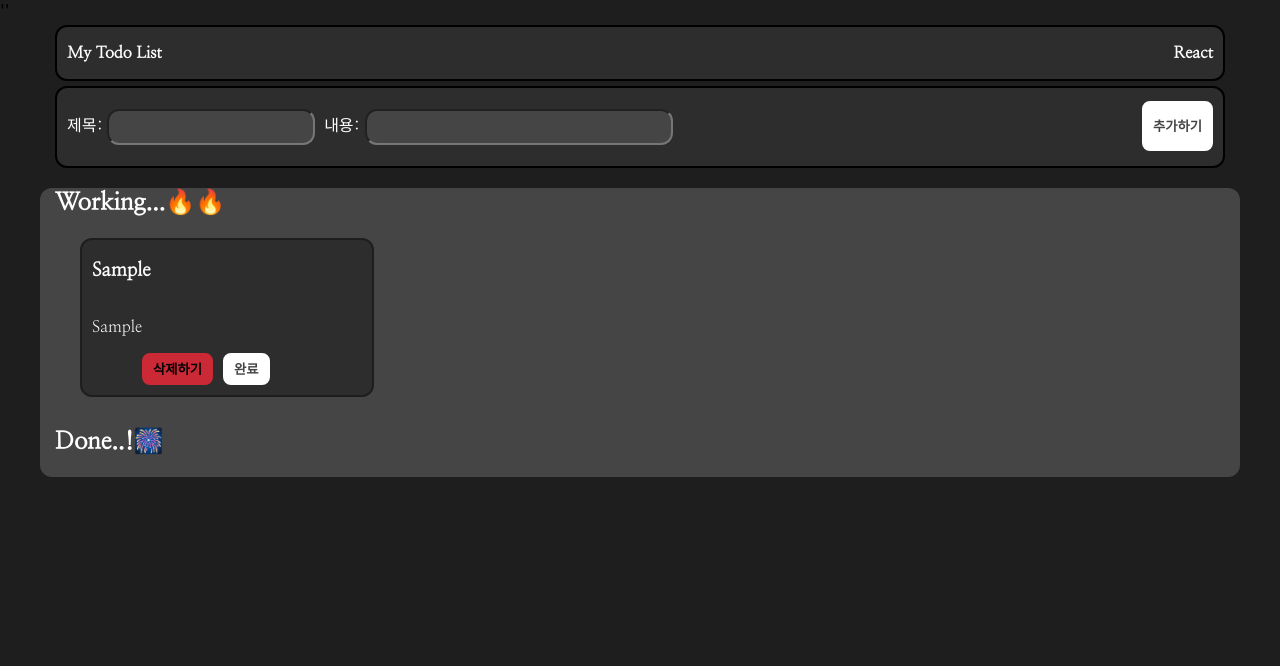
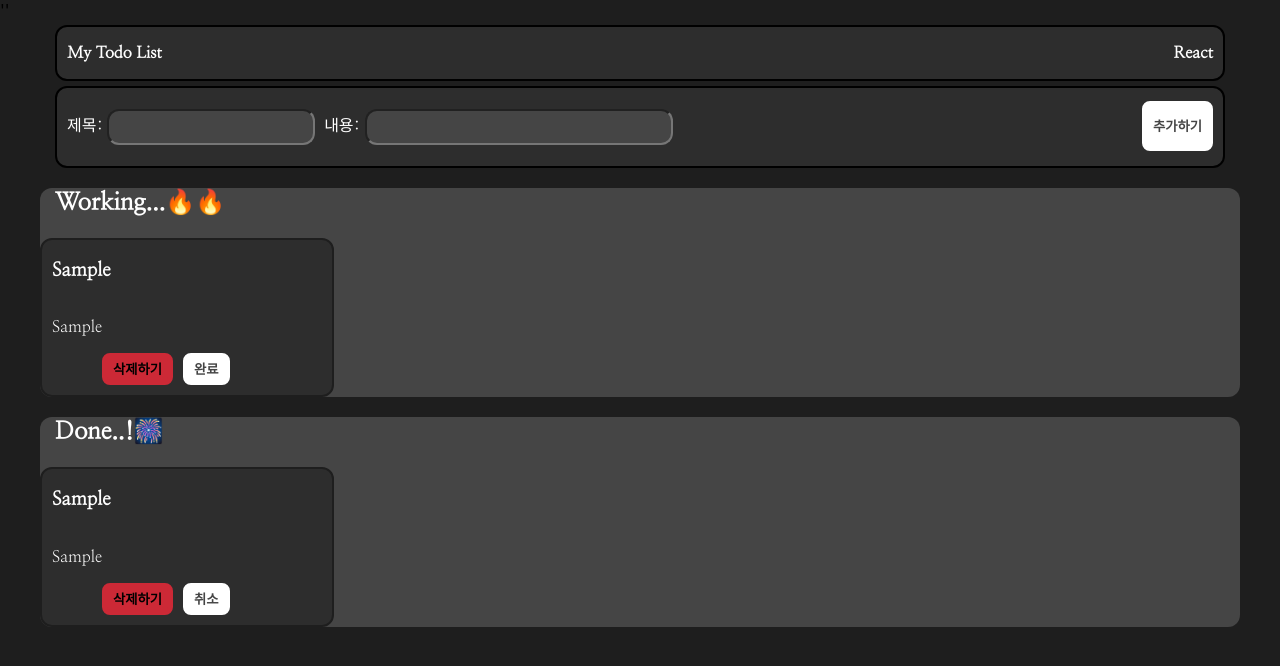
Before and after one commit to DecidedCard/React-todolist, a React (Create React App) app: page / in a window 1280 px wide. Both pictures are taken after typing "Sample", "Sample" into the empty fields and a click on the button "추가하기". Shown: the top 666 px of the page. Built offline with nearby package versions, Linux system fonts and the light colour scheme.

Commit message:
refactor: 컴포넌트 분리

```diff
--- a/src/App.jsx
+++ b/src/App.jsx
@@ -1,27 +1,8 @@
-import { useState } from "react";
 import "./App.css";
-import Header from "./components/Header";
-import Main from "./components/Main";
+import Layout from "./components/Layout";
 
 function App() {
-  let checkContents = [];
-
-  const startContents = () => {
-    for (let i = 0; i < localStorage.length; i++) {
-      const checkKey = localStorage.key(i);
-      const check = JSON.parse(localStorage.getItem(checkKey));
-      checkContents.push(check);
-    }
-  };
-  startContents();
-  const [contents, setContents] = useState([...checkContents]);
-
-  return (
-    <div className="main">
-      <Header contents={contents} setContents={setContents} />
-      <Main contents={contents} setContents={setContents} />
-    </div>
-  );
+  return <Layout />;
 }
 
 export default App;
--- /dev/null
+++ b/src/components/Layout.jsx
@@ -0,0 +1,27 @@
+import React from "react";
+import Header from "./Header";
+import Main from "./Main";
+import { useState } from "react";
+
+function Layout() {
+  let checkContents = [];
+
+  const startContents = () => {
+    for (let i = 0; i < localStorage.length; i++) {
+      const checkKey = localStorage.key(i);
+      const check = JSON.parse(localStorage.getItem(checkKey));
+      checkContents.push(check);
+    }
+  };
+  startContents();
+  const [contents, setContents] = useState([...checkContents]);
+
+  return (
+    <div className="main">
+      <Header contents={contents} setContents={setContents} />
+      <Main contents={contents} setContents={setContents} />
+    </div>
+  );
+}
+
+export default Layout;
--- a/src/components/Main.jsx
+++ b/src/components/Main.jsx
@@ -4,30 +4,12 @@ import TodoCard from "./TodoCard";
 function Main({ contents, setContents }) {
   return (
     <main>
-      <section className="todolist">
-        <h2>Working...🔥🔥</h2>
-        <ul className="card-list">
-          {contents.map((i) => {
-            if (i.isDone === true) {
-              return false;
-            }
-            return (
-              <TodoCard contents={contents} setContents={setContents} i={i} />
-            );
-          })}
-        </ul>
-        <h2>Done..!🎆</h2>
-        <ul className="card-list">
-          {contents.map((i) => {
-            if (i.isDone === false) {
-              return false;
-            }
-            return (
-              <TodoCard contents={contents} setContents={setContents} i={i} />
-            );
-          })}
-        </ul>
-      </section>
+      <TodoCard contents={contents} setContents={setContents} isActive={true} />
+      <TodoCard
+        contents={contents}
+        setContents={setContents}
+        isActive={false}
+      />
     </main>
   );
 }
--- a/src/components/TodoCard.jsx
+++ b/src/components/TodoCard.jsx
@@ -1,7 +1,7 @@
 import React from "react";
 
-function TodoCard({ contents, setContents, i }) {
-  const deleteTodo = (id) => {
+function TodoCard({ contents, setContents, i, isActive }) {
+  const deletebtn = (id) => {
     const newContents = contents.filter((todo) => {
       return todo.id !== id;
     });
@@ -23,37 +23,29 @@ function TodoCard({ contents, setContents, i }) {
     setContents(check);
   };
 
-  if (i.isDone === false) {
   return (
+    <section className="todolist">
+      {contents.map((i) => {
+        return (
+          <>
+            <h2>{isActive ? "Working...🔥🔥" : "Done..!🎆"}</h2>
             <li key={i.id} className="todo-card">
               <h3>{i.title}</h3>
               <p>{i.content}</p>
               <p className="todo-btn">
-          <button className="del-btn" onClick={() => deleteTodo(i.id)}>
+                <button className="del-btn" onClick={() => deletebtn(i.id)}>
                   삭제하기
                 </button>
                 <button className="done-btn" onClick={() => toggleBtn(i.id)}>
-            완료
+                  {isActive ? "완료" : "취소"}
                 </button>
               </p>
             </li>
+          </>
         );
-  } else {
-    return (
-      <li key={i.id} className="todo-card">
-        <h3>{i.title}</h3>
-        <p>{i.content}</p>
-        <p className="todo-btn">
-          <button className="del-btn" onClick={() => deleteTodo(i.id)}>
-            삭제하기
-          </button>
-          <button className="cancle-btn" onClick={() => toggleBtn(i.id)}>
-            취소
-          </button>
-        </p>
-      </li>
+      })}
+    </section>
   );
-  }
 }
 
 export default TodoCard;
--- a/src/index.js
+++ b/src/index.js
@@ -6,9 +6,9 @@ import reportWebVitals from "./reportWebVitals";
 
 const root = ReactDOM.createRoot(document.getElementById("root"));
 root.render(
-  <React.StrictMode>
-    <App />
-  </React.StrictMode>
+  // <React.StrictMode>
+  <App />
+  // </React.StrictMode>
 );
 
 // If you want to start measuring performance in your app, pass a function
```
Lines whose indentation alone changed are shown as unchanged.
